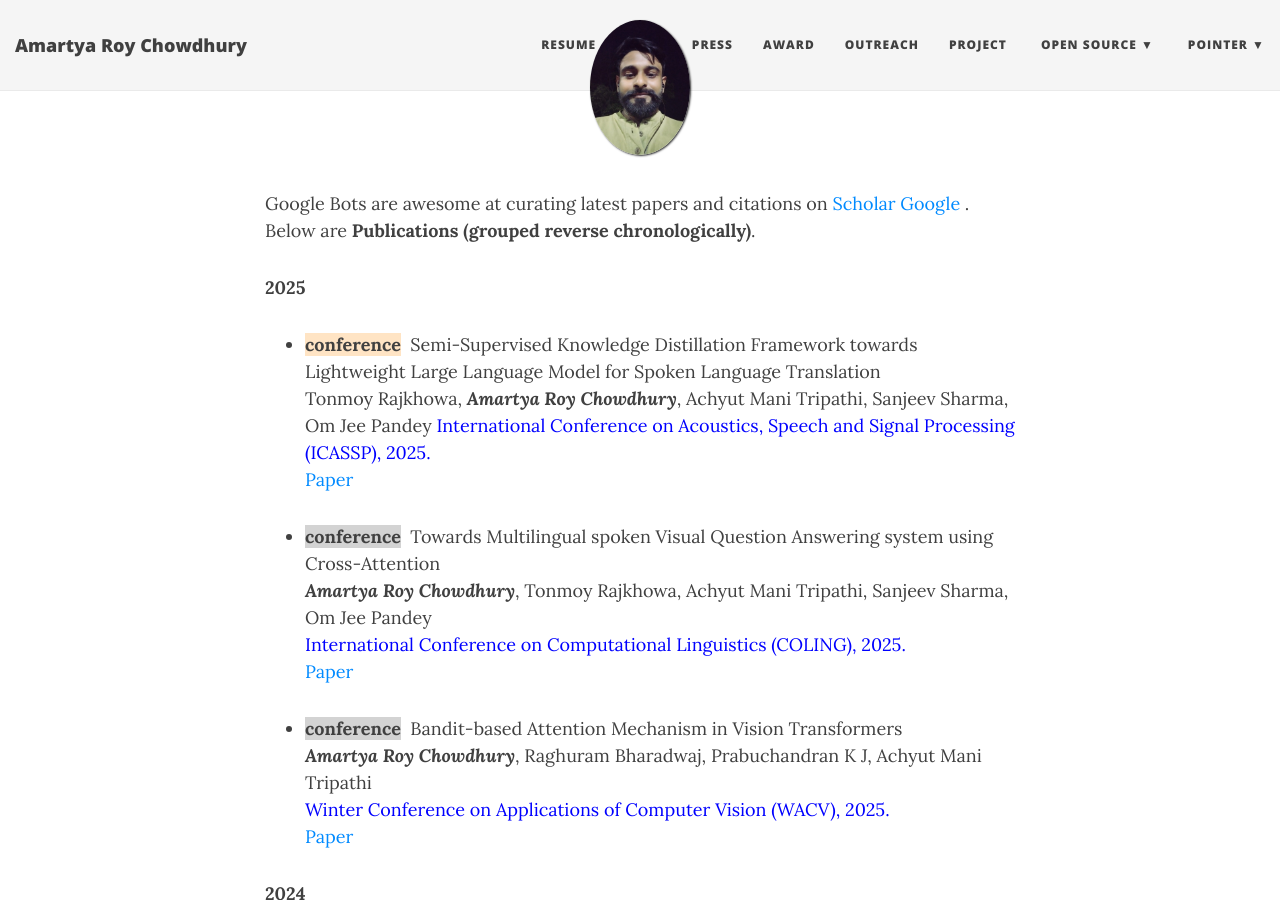
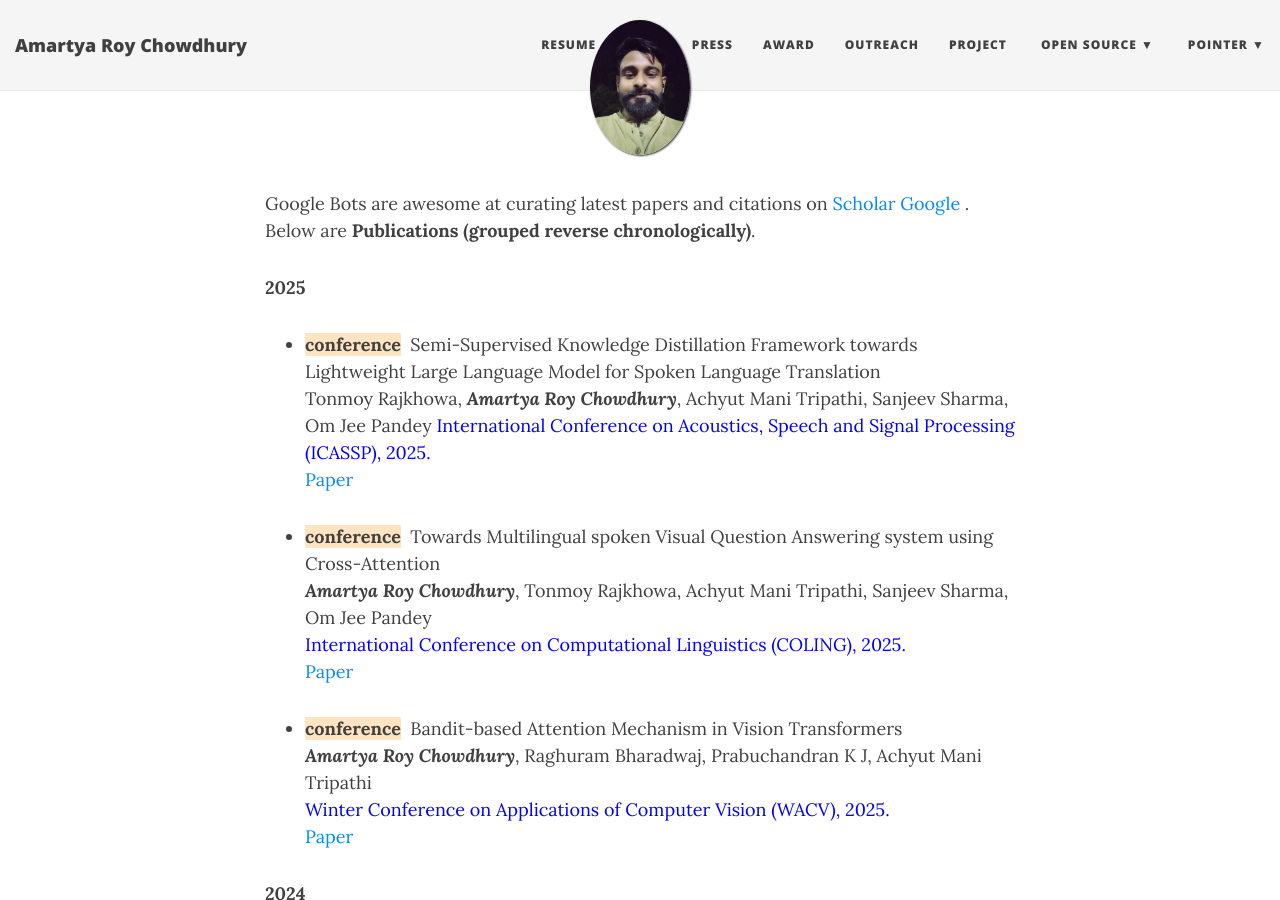
Before and after one commit to aquorio15/aquorio15.github.io, a Jekyll site: the page built from publications.md, in a window 1280 px wide and 900 px high. Built offline with Jekyll 4.4.1, drawn with Linux system fonts in a browser that asks for light colours; nearby versions of some CDN libraries.

Commit message:
Update publications.md

```diff
--- a/publications.md
+++ b/publications.md
@@ -14,18 +14,18 @@
   <span style="color:blue">International Conference on Acoustics, Speech and Signal Processing (ICASSP), 2025. </span>
    [Paper](https://ieeexplore.ieee.org/document/10888265/)
 
-- <span style="background-color:lightgrey">**conference**</span>&nbsp; Towards Multilingual spoken Visual Question Answering system using Cross-Attention
+- <span style="background-color:bisque">**conference**</span>&nbsp; Towards Multilingual spoken Visual Question Answering system using Cross-Attention
    ***Amartya Roy Chowdhury***, Tonmoy Rajkhowa, Achyut Mani Tripathi, Sanjeev Sharma, Om Jee Pandey
    <span style="color:blue">International Conference on Computational Linguistics (COLING), 2025. </span>
    [Paper](https://aclanthology.org/2025.coling-main.615/)
 
-- <span style="background-color:lightgrey">**conference**</span>&nbsp; Bandit-based Attention Mechanism in Vision Transformers
+- <span style="background-color:bisque">**conference**</span>&nbsp; Bandit-based Attention Mechanism in Vision Transformers
    ***Amartya Roy Chowdhury***, Raghuram Bharadwaj, Prabuchandran K J, Achyut Mani Tripathi
    <span style="color:blue">Winter Conference on Applications of Computer Vision (WACV), 2025. </span>
    [Paper](https://openaccess.thecvf.com/content/WACV2025/papers/Chowdhury_Bandit_Based_Attention_Mechanism_in_Vision_Transformers_WACV_2025_paper.pdf)
 
 **2024**
-- <span style="background-color: thistle">**conference**</span>&nbsp; TM-PATHVQA: 90000+ Textless Multilingual Questions for Medical Visual Question Answering
+- <span style="background-color: lightcyan">**conference**</span>&nbsp; TM-PATHVQA: 90000+ Textless Multilingual Questions for Medical Visual Question Answering
    Tonmoy Rajkhowa, ***Amartya Roy Chowdhury***, Sankalp Nagaonkar, Achyut Mani Tripathi,S. R. Mahadeva Prasanna
   <span style="color:blue">INTERSPEECH 2024 </span>
    [conference](https://www.isca-archive.org/interspeech_2024/rajkhowa24_interspeech.html)
@@ -37,19 +37,19 @@
    [conference](https://aclanthology.org/2024.lrec-main.574/)
 
 **2023**
-- <span style="background-color: lightgrey">**conference**</span>&nbsp;
+- <span style="background-color: thistle">**conference**</span>&nbsp;
   End to End Spoken Language Diarization with Wav2vec Embeddings
   Jagabandhu Mishra, Jayadev N Patil, ***Amartya Roy Chowdhury***, S. R. Mahadeva Prasanna
   <span style="color:blue">INTERSPEECH 2023 </span>
    [Paper](https://www.isca-archive.org/interspeech_2023/mishra23_interspeech.html)
 
-- <span style="background-color: bisque">**workshop**</span>&nbsp;
+- <span style="background-color: blue">**workshop**</span>&nbsp;
    Machine Translation for a Very Low-Resource Language - Layer Freezing Approach on Transfer Learning.
   ***Amartya Roy Chowdhury***, Deepak K. T, Samudra Vijaya K ,S R Mahadeva Prasanna
-  <span style="color:blue">NTERSPEECH 2023 </span>
+  <span style="color:thistle">NTERSPEECH 2023 </span>
    [Paper](https://proceedings.mlr.press/v180/das22b/das22b.pdf);[Arxiv](https://arxiv.org/abs/2012.04061)
 
-- <span style="background-color:lightgrey">**conference**</span>&nbsp; Optimizing Direct Speech-to-Text Translation for un-orthographic low-resource tribal languages using
+- <span style="background-color:thistle">**conference**</span>&nbsp; Optimizing Direct Speech-to-Text Translation for un-orthographic low-resource tribal languages using
 source transliteration
   Tonmoy Rajkhowa, ***Amartya Roy Chowdhury***, Prashant Bannulmath, Deepak K. T., S. R. Mahadeva Prasanna
   <span style="color:blue">Conference of the Oriental COCOSDA, 2023</span>
```
